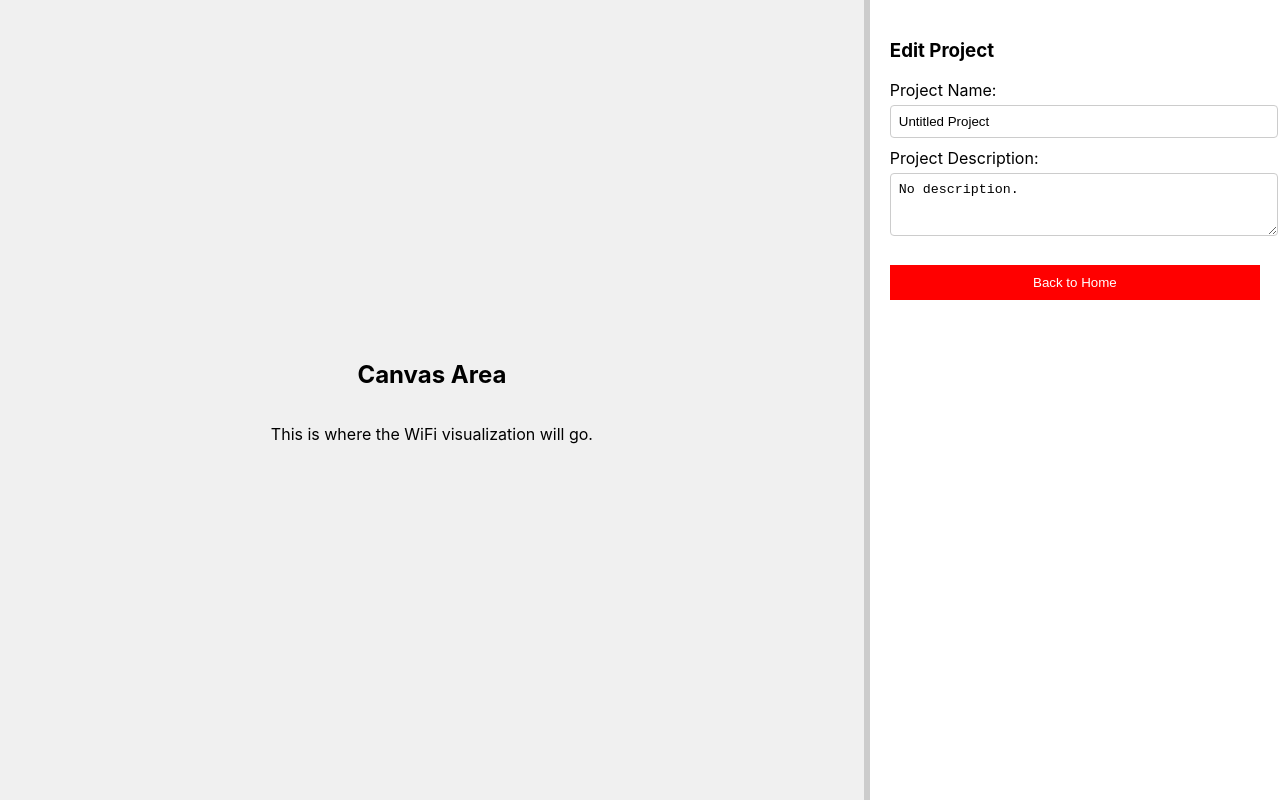
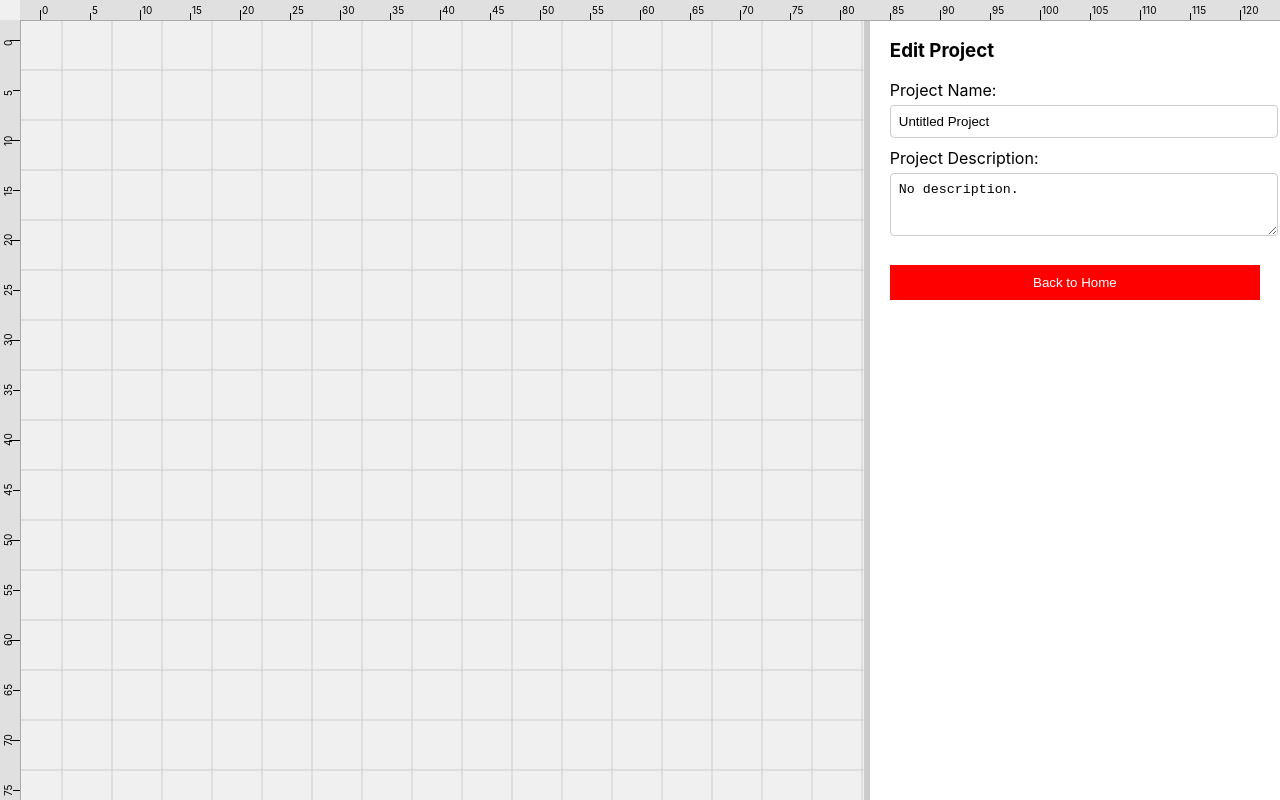
Before and after one commit to nuhm/WiFi-Planner-Tool, a React (Create React App) app in the folder frontend/: page /workspace in a window 1280 px wide. Built offline with nearby package versions, Linux system fonts and the light colour scheme.

Commit message:
added grid and panning + ruler
Still requires alignment fixes and limitations

```diff
--- /dev/null
+++ b/frontend/src/components/CanvasGrid.js
@@ -0,0 +1,167 @@
+import React, { useRef, useEffect, useState } from "react";
+import "../styles/Workspace.css";
+
+const CanvasGrid = () => {
+  const canvasRef = useRef(null);
+  const rulerXRef = useRef(null);
+  const rulerYRef = useRef(null);
+  const [zoom, setZoom] = useState(1);
+  const [offset, setOffset] = useState({ x: 0, y: 0 });
+  const [isDragging, setIsDragging] = useState(false);
+  const dragStart = useRef({ x: 0, y: 0 });
+
+  useEffect(() => {
+    const canvas = canvasRef.current;
+    const ctx = canvas.getContext("2d");
+    const baseGridSize = 50;
+    const gridSize = baseGridSize * zoom;
+
+    canvas.width = window.innerWidth * 2;
+    canvas.height = window.innerHeight * 2;
+
+    ctx.clearRect(0, 0, canvas.width, canvas.height);
+
+    // **Reverse the movement so rulers go in the correct direction**
+    const alignedOffsetX = -Math.round(offset.x % gridSize);
+    const alignedOffsetY = -Math.round(offset.y % gridSize);
+
+    // Draw Main Grid
+    ctx.strokeStyle = "#ccc";
+    ctx.lineWidth = 1;
+    for (let x = alignedOffsetX; x < canvas.width; x += gridSize) {
+      ctx.beginPath();
+      ctx.moveTo(x, 0);
+      ctx.lineTo(x, canvas.height);
+      ctx.stroke();
+    }
+    for (let y = alignedOffsetY; y < canvas.height; y += gridSize) {
+      ctx.beginPath();
+      ctx.moveTo(0, y);
+      ctx.lineTo(canvas.width, y);
+      ctx.stroke();
+    }
+
+    updateRulers(gridSize, offset);
+  }, [zoom, offset]);
+
+  const updateRulers = (gridSize, offset) => {
+    const rulerX = rulerXRef.current;
+    const rulerY = rulerYRef.current;
+    if (!rulerX || !rulerY) return;
+
+    rulerX.innerHTML = "";
+    rulerY.innerHTML = "";
+
+    const possibleSteps = [5, 10, 20, 50, 100, 200, 500, 1000];
+    let labelStep = possibleSteps.find((s) => gridSize * s >= 100) || 1000;
+
+    // **Fix Ruler Offset When Zooming**
+    const alignedOffsetX = -Math.round(offset.x % gridSize);
+    const alignedOffsetY = -Math.round(offset.y % gridSize);
+
+    // **Top Ruler (X-Axis)**
+    for (let i = alignedOffsetX + 20; i < window.innerWidth; i += gridSize) {
+      const labelValue = Math.round((i + offset.x - 20) / gridSize) * labelStep;
+
+      const tick = document.createElement("div");
+      tick.className = "ruler-tick";
+      tick.style.left = `${i}px`;
+      tick.style.height = labelValue % (labelStep * 2) === 0 ? "10px" : labelValue % labelStep === 0 ? "7px" : "4px";
+      rulerX.appendChild(tick);
+
+      if (labelValue % labelStep === 0) {
+        const mark = document.createElement("div");
+        mark.className = "ruler-mark";
+        mark.style.left = `${i}px`;
+        mark.innerText = `${labelValue}`;
+        rulerX.appendChild(mark);
+      }
+    }
+
+    // **Left Ruler (Y-Axis)**
+    for (let i = alignedOffsetY + 20; i < window.innerHeight; i += gridSize) {
+      const labelValue = Math.round((i + offset.y - 20) / gridSize) * labelStep;
+
+      const tick = document.createElement("div");
+      tick.className = "ruler-tick";
+      tick.style.top = `${i}px`;
+      tick.style.width = labelValue % (labelStep * 2) === 0 ? "10px" : labelValue % labelStep === 0 ? "7px" : "4px";
+      rulerY.appendChild(tick);
+
+      if (labelValue % labelStep === 0) {
+        const mark = document.createElement("div");
+        mark.className = "ruler-mark";
+        mark.style.top = `${i}px`;
+        mark.innerText = `${labelValue}`;
+        rulerY.appendChild(mark);
+      }
+    }
+  };
+
+
+  const handleZoom = (event) => {
+    event.preventDefault();
+
+    const zoomFactor = event.deltaY > 0 ? 0.9 : 1.1;
+    const newZoom = Math.max(0.5, Math.min(zoom * zoomFactor, 5)); // 🔥 Set limits
+
+    // **Fix zoom origin so the grid scales correctly**
+    const rect = canvasRef.current.getBoundingClientRect();
+    const mouseX = event.clientX - rect.left;
+    const mouseY = event.clientY - rect.top;
+
+    // Adjust offset so zoom happens around cursor position
+    setOffset({
+      x: (mouseX - offset.x) * (newZoom / zoom) + offset.x,
+      y: (mouseY - offset.y) * (newZoom / zoom) + offset.y,
+    });
+
+    setZoom(newZoom);
+  };
+
+
+  const startPan = (event) => {
+    setIsDragging(true);
+    dragStart.current = { x: event.clientX - offset.x, y: event.clientY - offset.y };
+  };
+
+  const handlePan = (event) => {
+    if (!isDragging) return;
+
+    // **Reverse movement direction for correct panning**
+    setOffset({
+      x: offset.x - (event.clientX - dragStart.current.x),
+      y: offset.y - (event.clientY - dragStart.current.y),
+    });
+
+    // Update drag start position
+    dragStart.current = { x: event.clientX, y: event.clientY };
+  };
+
+
+  const stopPan = () => {
+    setIsDragging(false);
+  };
+
+  return (
+    <div className="workspace">
+      {/* Ruler Elements */}
+      <div className="ruler-x" ref={rulerXRef}></div>
+      <div className="ruler-y" ref={rulerYRef}></div>
+
+      {/* Grid */}
+      <div
+        className="canvas-container"
+        onWheel={handleZoom}
+        onMouseDown={startPan}
+        onMouseMove={handlePan}
+        onMouseUp={stopPan}
+        onMouseLeave={stopPan}
+      >
+        <canvas ref={canvasRef} className="grid-canvas"></canvas>
+      </div>
+    </div>
+  );
+};
+
+export default CanvasGrid;
--- a/frontend/src/pages/Workspace.js
+++ b/frontend/src/pages/Workspace.js
@@ -1,7 +1,8 @@
-import React, { useState, useEffect } from "react";
+import React, { useState, useRef, useEffect } from "react";
 import { useLocation, useNavigate } from "react-router-dom";
 import { Panel, PanelGroup, PanelResizeHandle } from "react-resizable-panels";
 import "../styles/Workspace.css";
+import CanvasGrid from "../components/CanvasGrid";
 
 const Workspace = () => {
   const location = useLocation();
@@ -23,10 +24,9 @@ const Workspace = () => {
     <div className="workspace-container">
       <PanelGroup direction="horizontal">
 
-        {/* Left Side: Canvas */}
+        {/* Left Side: Canvas with Grid and Rulers */}
         <Panel defaultSize={70} minSize={50} className="canvas-area">
-          <h2>Canvas Area</h2>
-          <p>This is where the WiFi visualization will go.</p>
+          <CanvasGrid />
         </Panel>
 
         {/* Resizer Handle */}
--- a/frontend/src/styles/Workspace.css
+++ b/frontend/src/styles/Workspace.css
@@ -3,6 +3,103 @@
   height: 100vh;
   display: flex;
 }
+
+.workspace {
+  display: flex;
+  height: 100vh;
+  width: 100vw;
+  overflow: hidden;
+}
+
+/* 🔹 Grid */
+.canvas-container {
+  flex: 1;
+  position: relative;
+  background: #f0f0f0;
+  overflow: hidden;
+}
+
+/* 🔹 Grid Canvas (Shifted 20px Right & Down) */
+.grid-canvas {
+  position: absolute;
+  top: 20px;  /* Shift Down */
+  left: 20px; /* Shift Right */
+  transform-origin: top left;
+  cursor: grab;
+  will-change: transform;
+}
+
+/* 🔹 Top Ruler (Fixed) */
+.ruler-x {
+  position: fixed;
+  top: 0;
+  left: 20px;
+  width: calc(100% - 20px);
+  height: 20px;
+  background: #e0e0e0;
+  border-bottom: 1px solid #aaa;
+  display: flex;
+  align-items: center;
+  z-index: 100;
+}
+
+/* 🔹 Left Ruler (Fixed) */
+.ruler-y {
+  position: fixed;
+  top: 20px;
+  left: 0;
+  width: 20px;
+  height: calc(100% - 20px);
+  background: #e0e0e0;
+  border-right: 1px solid #aaa;
+  display: flex;
+  flex-direction: column;
+  align-items: center;
+  z-index: 100;
+}
+
+/* 🔹 Ruler Marks */
+.ruler-mark {
+  position: absolute;
+  font-size: 10px;
+  color: black;
+  padding: 2px;
+  white-space: nowrap;
+}
+
+/* 🔹 Horizontal Ruler Numbers */
+.ruler-x .ruler-mark {
+  bottom: 2px;
+}
+
+/* 🔹 Vertical Ruler Numbers (Rotated Correctly) */
+.ruler-y .ruler-mark {
+  position: absolute;
+  left: 8px; /* Adjust distance from ticks */
+  transform: rotate(-90deg);
+  transform-origin: left center;
+}
+
+/* 🔹 Tick Marks (Notches) */
+.ruler-tick {
+  position: absolute;
+  background: black;
+}
+
+/* 🔹 Horizontal Ticks */
+.ruler-x .ruler-tick {
+  width: 1px;
+  height: 8px;
+  bottom: 0;
+}
+
+/* 🔹 Vertical Ticks */
+.ruler-y .ruler-tick {
+  height: 1px;
+  width: 8px;
+  right: 0;
+}
+
 
 /* Left Side: Canvas */
 .canvas-area {
```
Also changed, not shown: 1 other file (tests, documents, lock files or other folders).
